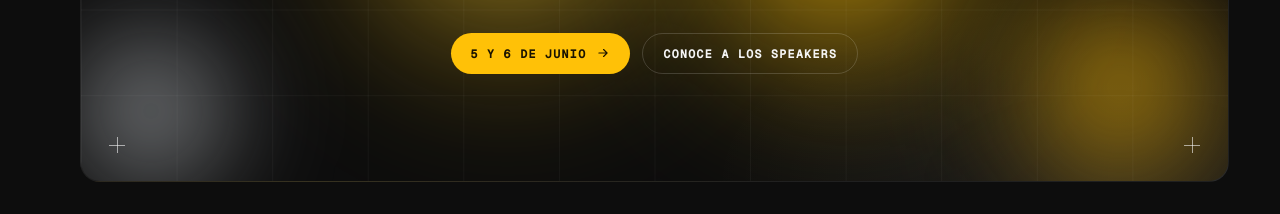
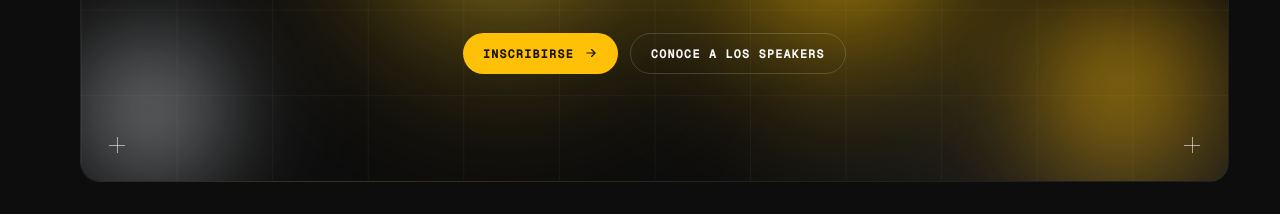
Before and after one commit to crafter-station/lead-utec-tech-leaders, an Astro site: page / in a window 1280 px wide. Shown: the part 586-800 px from the top of the page. Built offline with nearby package versions, Linux system fonts and the light colour scheme; Astro itself is replaced by a stand-in of ours.

Commit message:
Point hero primary CTA at registration
Change the hero primary button from "5 y 6 de junio" -> #fechas
to "Inscribirse" -> #registro so it lands users on the Luma embed
instead of the schedule.

Co-Authored-By: Claude Opus 4.7 (1M context) <noreply@anthropic.com>

```diff
--- a/src/components/Cover.astro
+++ b/src/components/Cover.astro
@@ -39,8 +39,8 @@ import CSMark from "./CSMark.astro";
       </p>
 
       <div class="c-cta-row">
-        <a href="#fechas" class="cta cta--primary">
-          <span>5 y 6 de junio</span>
+        <a href="#registro" class="cta cta--primary">
+          <span>Inscribirse</span>
           <svg viewBox="0 0 24 24" fill="none" stroke="currentColor" stroke-width="2" stroke-linecap="round" stroke-linejoin="round" aria-hidden="true">
             <path d="M5 12 H19 M13 6 L19 12 L13 18"/>
           </svg>
```
